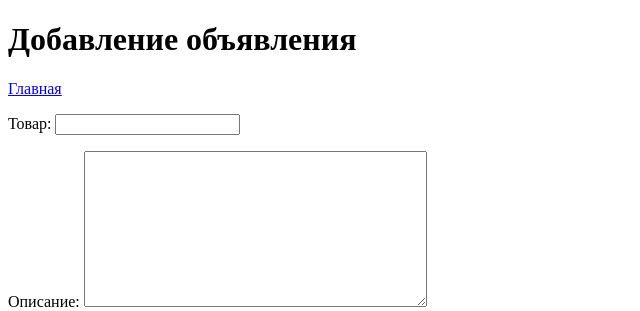
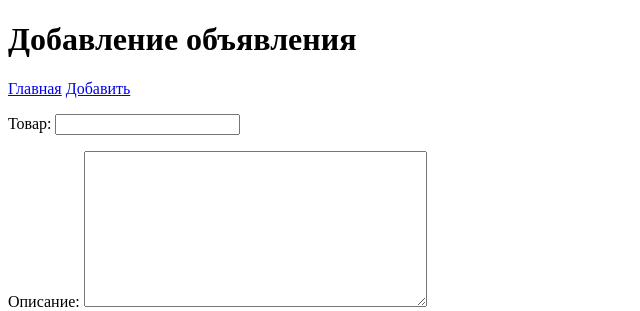
Before and after one commit to YauheniLiubich/samplesite, a Django app: template bboard/templates/bboard/create.html in a window 1280 px wide. Shown: the top 311 px of the page, without its empty margins (0-640 px from the left). Run offline with Django 3.2, Linux system fonts and the light colour scheme; the template is opened without the code that fills it: values that come from a table or form of the project are taken from there, others are empty.

Commit message:
Код шаблона create.html для контроллер-класса

```diff
--- a/bboard/templates/bboard/create.html
+++ b/bboard/templates/bboard/create.html
@@ -1,5 +1,5 @@
 <!DOCTYPE html>
-<html >
+<html>
     <head>
     <meta http-equiv="Content-Type"
           content="text/html" charset="UTF-8">
@@ -9,16 +9,16 @@
         <h1>Добавление объявления</h1>
         <div>
             <a href="{% url 'index' %}">Главная</a>
+            <a href="{% url 'add' %}">Добавить</a>
             {% for rubric in rubrics %}
             <a href="{% url 'by_rubric' rubric.pk %}">
-        {{ rubric.name }}
-    </a>
+            {{ rubric.name }}</a>
             {% endfor %}
          </div>
         <from method="post">
             {% csrf_token %}
             {{ form.as_p }}
-    <input type="submit" value="Добавить"
+            <input type="submit" value="Добавить">
         </from>
 
     </body>
--- a/bboard/templates/bboard/index.html
+++ b/bboard/templates/bboard/index.html
@@ -9,6 +9,7 @@
     <h1>Объявления</h1>
     <div>
         <a href="{% url 'index' %}">Главная</a>
+        <a href="{% url 'add' %}">Добавить</a>
         {% for rubric in rubrics %}
         <a href="{% url 'by_rubric' rubric.pk %}/">{{ rubric.name }}</a>
         {% endfor %}
--- a/bboard/urls.py
+++ b/bboard/urls.py
@@ -1,9 +1,10 @@
 from django.urls import path
 
 from . import views
-from .views import by_rubric
+from .views import by_rubric, BbCreateView
 
 urlpatterns = [
+    path('add/', BbCreateView.as_view(), name='add'),
     path('<int:rubric_id>/', by_rubric, name='by_rubric'),
     path('', views.index, name='index'),
 ]
--- a/bboard/views.py
+++ b/bboard/views.py
@@ -1,7 +1,7 @@
 from django.shortcuts import render
 from django.views.generic.edit import CreateView
 
-
+from django.urls import reverse_lazy
 from .models import Bb, Rubric
 from .forms import BbForm
 
@@ -23,7 +23,7 @@ def by_rubric(request, rubric_id):
 class BbCreateView(CreateView):
     template_name = 'bboard/create.html'
     form_class = BbForm
-    success_url = '/bboard/'
+    success_url = reverse_lazy('index')
 
     def get_context_data(self, **kwargs):
         context = super().get_context_data(**kwargs)
```
Lines whose indentation alone changed are shown as unchanged.
